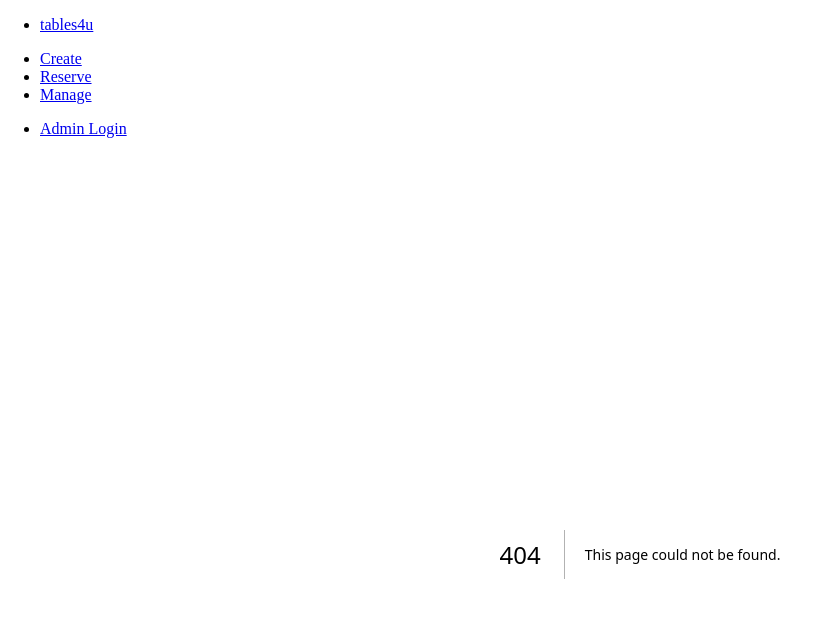
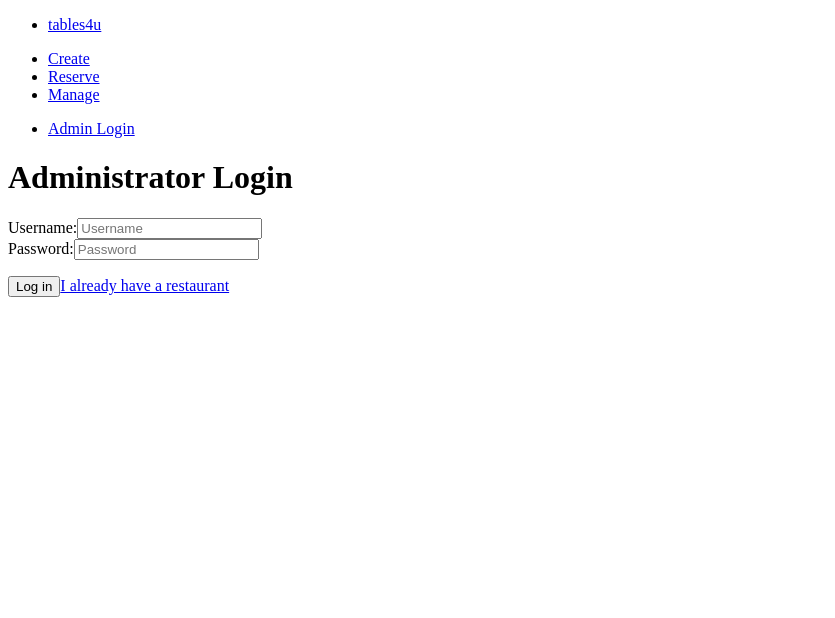
Before and after one commit to ZeroOneMk1/B24-CS3733-goku, a Next.js app in the folder tables4u/: page /admin-login in a window 1280 px wide. Before the commit this address had no page. Shown: the top 618 px of the page, without its empty margins (0-835 px from the left). Built offline with nearby package versions, Linux system fonts and the light colour scheme.

Commit message:
Added admin login page

```diff
--- /dev/null
+++ b/tables4u/src/app/admin-login/page.tsx
@@ -0,0 +1,57 @@
+'use client';
+import { useRouter } from 'next/navigation';
+import { useState, FormEvent } from "react";
+
+export default function AdminLogin() {
+    const router = useRouter();
+    const [loginStatus, setLoginStatus] = useState("");
+
+    async function submit(event: FormEvent<HTMLFormElement>) {
+        setLoginStatus("Waiting...");
+        event.preventDefault();
+
+        // form request
+        const url = process.env.NEXT_PUBLIC_FUNCTION_URL + "/LoginAdministrator"
+        const formData = new FormData(event.currentTarget);
+        const body = JSON.stringify({
+            username: formData.get("username"),
+            password: formData.get("password")
+        });
+
+        // send request and wait for response
+        const response = await fetch(url, { method: "POST", body });
+        const result = await response.json();
+
+        // determine if login was successful
+        if (result.statusCode === 200) {
+            setLoginStatus("Login successful, redirecting...");
+            document.cookie = "jwt=" + result.jwt
+            router.push('/manage');
+        } else {
+            setLoginStatus(result.error);
+        }
+    }
+
+    return (
+        <div className="admin-login-panel">
+            <h1>Administrator Login</h1>
+            <form onSubmit={submit} method="post">
+                <div>
+                    <div className="panel-input">
+                        <label htmlFor="username">Username:</label>
+                        <input required type="text" name="username" placeholder="Username" />
+                    </div>
+                    <div className="panel-input">
+                        <label htmlFor="password">Password:</label>
+                        <input required type="password" name="password" placeholder="Password" />
+                    </div>
+                </div>
+                <div>
+                    <p>{loginStatus}</p>
+                    <input type="submit" value="Log in" />
+                    <a href="/manage">I already have a restaurant</a>
+                </div>
+            </form>
+        </div>
+    )
+}
```
